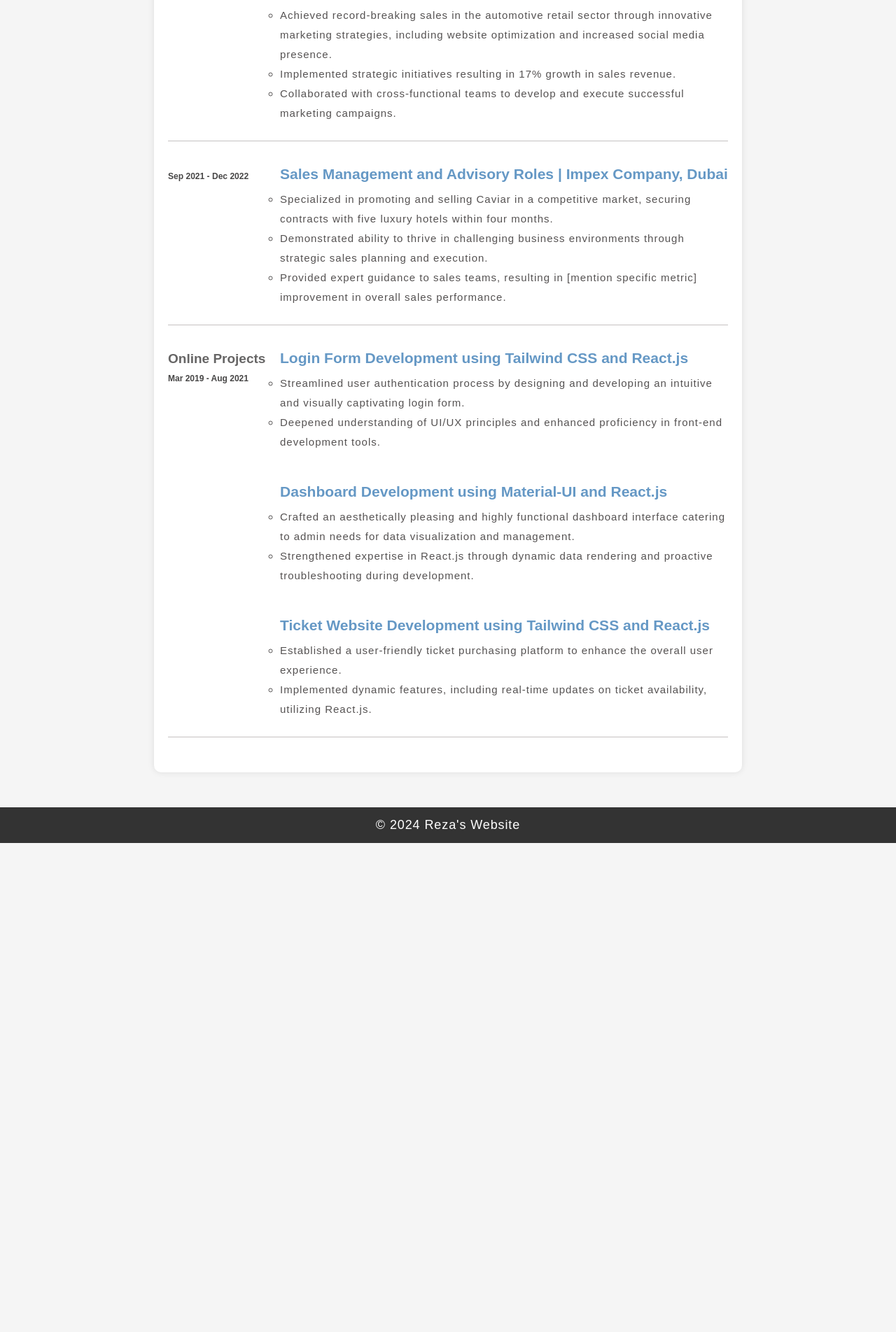
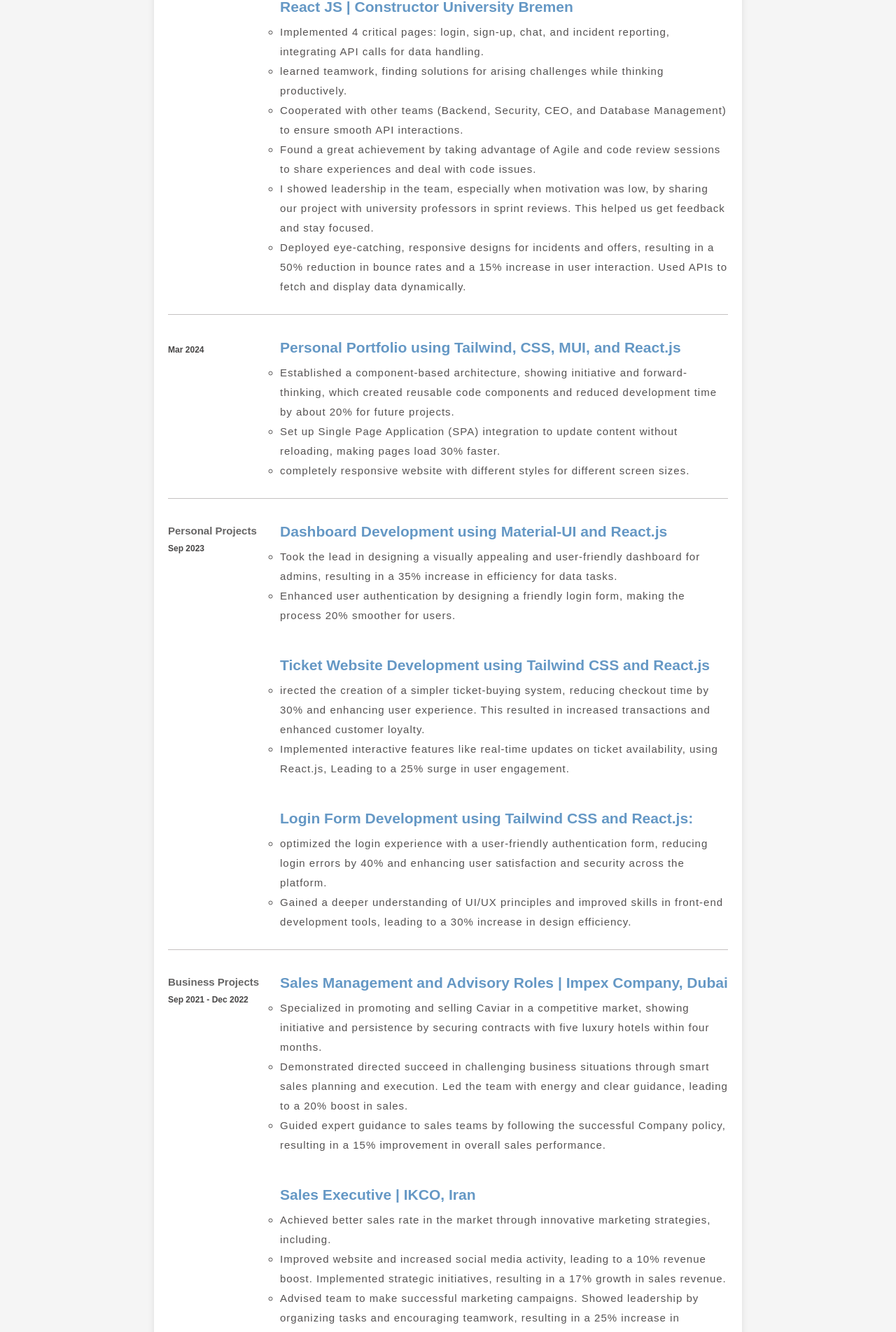
Before and after one commit to Reza-Tjd/my-portfolio-cm, a React (Vite) app: page /experience in a window 1280 px wide. Shown: the part 385-2289 px from the top of the page at 70% size. Before the commit the page ends 1590 px from the top, so only its background shows below. Built offline with nearby package versions, Linux system fonts and the light colour scheme.

Commit message:
update: info

```diff
--- a/src/Components/Body/Responsive.css
+++ b/src/Components/Body/Responsive.css
@@ -4,13 +4,13 @@
   }
   #about-me,
   #skills {
-    /* border-top: 1px solid #d9d9d9; */
+
     padding-top: 10px;
     /* padding-bottom: 60px; */
   }
 
   .about-title {
-    border-top: 1px rgb(160, 159, 159) solid;
+
     padding-top: 30px;
   }
 
@@ -20,10 +20,16 @@
   .arrowUp{
     right: 3px;
   }
+  .technologyTitle{
+    margin-top: 80px;
+  }
 
-  .skill-title {
-    border-top: 1px solid rgb(176, 174, 174);
+  .skill-title{
+    border-bottom: 1px solid #a0a0a0;
+    border-top: 1px solid #a0a0a0;
+
   }
+
 
   h5,
   body {
@@ -160,11 +166,17 @@
     height: auto;
   }
 
-  @media (max-width: 768px) {
-    .mobile-nav {
-      display: block;
+
+
+  /* @media (max-width: 600px) {
+    .skill-title{
+      border-bottom: 1px solid #a0a0a0;
+      border-top: 1px solid #a0a0a0;
+
+
     }
-  }
+
+  } */
 
   .technologyTitle {
     padding-top: 220px;
@@ -194,6 +206,29 @@
   }
 }
 
+@media (max-width: 768px) {
+  .mobile-nav {
+    display: block;
+  }
+
+  .skill-title{
+    border-bottom: 1px solid #a0a0a0;
+    border-top: 1px solid #a0a0a0;
+
+
+  }
+}
+
+@media (max-width: 500px) {
+  .skill-title{
+    border-bottom: 1px solid #a0a0a0;
+    border-top: 1px solid #a0a0a0;
+
+
+  }
+
+}
+
 /* Large devices (desktops, less than 1200px) */
 @media (max-width: 1199.98px) {
 }
--- a/src/Pages/experience/Experience.css
+++ b/src/Pages/experience/Experience.css
@@ -49,6 +49,7 @@ main {
 }
 .last-title{
   padding-top: 22px;
+
 }
 
 .datail {
--- a/src/Pages/experience/Experience.jsx
+++ b/src/Pages/experience/Experience.jsx
@@ -6,91 +6,94 @@ export default function Experience() {
   return (
     <div>
       <main className="main">
-        <header className="header2" >
+        <header className="header2">
           <h1 className="h1Name">My Experiences</h1>
         </header>
         <holder>
           <section className="about">
             <div className="workDetail">
-              <h6>Mar 2019 - Aug 2021</h6>
+              <h6>Apr 2024 </h6>
               <div className="datail">
-                <h3>Sales Executive | IKCO, Iran</h3>
+                <h3>
+                  Neighboarhood Connect Application using Tailwind, Css and
+                  React JS | Constructor University Bremen
+                </h3>
                 <ul className="content">
                   <li>
-                    Achieved record-breaking sales in the automotive retail
-                    sector through innovative marketing strategies, including
-                    website optimization and increased social media presence.
+                    Implemented 4 critical pages: login, sign-up, chat, and
+                    incident reporting, integrating API calls for data handling.
                   </li>
                   <li>
-                    Implemented strategic initiatives resulting in 17% growth in
-                    sales revenue.
+                    learned teamwork, finding solutions for arising challenges
+                    while thinking productively.
                   </li>
                   <li>
-                    Collaborated with cross-functional teams to develop and
-                    execute successful marketing campaigns.
+                    Cooperated with other teams (Backend, Security, CEO, and
+                    Database Management) to ensure smooth API interactions.
+                  </li>
+                  <li>
+                    Found a great achievement by taking advantage of Agile and
+                    code review sessions to share experiences and deal with code
+                    issues.
+                  </li>
+                  <li>
+                    I showed leadership in the team, especially when motivation
+                    was low, by sharing our project with university professors
+                    in sprint reviews. This helped us get feedback and stay
+                    focused.
+                  </li>
+                  <li>
+                    Deployed eye-catching, responsive designs for incidents and
+                    offers, resulting in a 50% reduction in bounce rates and a
+                    15% increase in user interaction. Used APIs to fetch and
+                    display data dynamically.
                   </li>
                 </ul>
               </div>
             </div>
             <div className="workDetail">
-              <h6>Sep 2021 - Dec 2022</h6>
+              <h6>Mar 2024 </h6>
               <div className="datail">
                 <h3>
-                  Sales Management and Advisory Roles | Impex Company, Dubai
+                  Personal Portfolio using Tailwind, CSS, MUI, and React.js
                 </h3>
                 <ul className="content">
                   <li>
-                    Specialized in promoting and selling Caviar in a competitive
-                    market, securing contracts with five luxury hotels within
-                    four months.
+                    Established a component-based architecture, showing
+                    initiative and forward-thinking, which created reusable code
+                    components and reduced development time by about 20% for
+                    future projects.
                   </li>
                   <li>
-                    Demonstrated ability to thrive in challenging business
-                    environments through strategic sales planning and execution.
+                    Set up Single Page Application (SPA) integration to update
+                    content without reloading, making pages load 30% faster.
                   </li>
                   <li>
-                    Provided expert guidance to sales teams, resulting in
-                    [mention specific metric] improvement in overall sales
-                    performance.
+                    completely responsive website with different styles for
+                    different screen sizes.
                   </li>
                 </ul>
               </div>
             </div>
             <div className="workDetail">
               <div className="detail2">
-                <h5 className="last-title">Online Projects</h5>
-                <h7>Mar 2019 - Aug 2021</h7>
+                <h5 className="last-title" style={{fontSize:'15px'}} >Personal Projects</h5>
+                <h7>Sep 2023 </h7>
               </div>
               <div className="detail3">
                 <div className="datail">
                   <h3 className="online-title">
-                    Login Form Development using Tailwind CSS and React.js
+                    Dashboard Development using Material-UI and React.js
                   </h3>
                   <ul className="content online-content">
                     <li>
-                      Streamlined user authentication process by designing and
-                      developing an intuitive and visually captivating login
-                      form.
+                      Took the lead in designing a visually appealing and
+                      user-friendly dashboard for admins, resulting in a 35%
+                      increase in efficiency for data tasks.
                     </li>
                     <li>
-                      Deepened understanding of UI/UX principles and enhanced
-                      proficiency in front-end development tools.
-                    </li>
-                  </ul>
-                </div>
-
-                <div className="datail">
-                  <h3>Dashboard Development using Material-UI and React.js</h3>
-                  <ul className="content">
-                    <li>
-                      Crafted an aesthetically pleasing and highly functional
-                      dashboard interface catering to admin needs for data
-                      visualization and management.
-                    </li>
-                    <li>
-                      Strengthened expertise in React.js through dynamic data
-                      rendering and proactive troubleshooting during
-                      development.
+                      Enhanced user authentication by designing a friendly login
+                      form, making the process 20% smoother for users.
                     </li>
                   </ul>
                 </div>
@@ -101,12 +104,86 @@ export default function Experience() {
                   </h3>
                   <ul className="content">
                     <li>
-                      Established a user-friendly ticket purchasing platform to
-                      enhance the overall user experience.
+                      irected the creation of a simpler ticket-buying system,
+                      reducing checkout time by 30% and enhancing user
+                      experience. This resulted in increased transactions and
+                      enhanced customer loyalty.
                     </li>
                     <li>
-                      Implemented dynamic features, including real-time updates
-                      on ticket availability, utilizing React.js.
+                      Implemented interactive features like real-time updates on
+                      ticket availability, using React.js, Leading to a 25%
+                      surge in user engagement.
+                    </li>
+                  </ul>
+                </div>
+
+                <div className="datail">
+                  <h3>
+                    Login Form Development using Tailwind CSS and React.js:
+                  </h3>
+                  <ul className="content">
+                    <li>
+                      optimized the login experience with a user-friendly
+                      authentication form, reducing login errors by 40% and
+                      enhancing user satisfaction and security across the
+                      platform.
+                    </li>
+                    <li>
+                      Gained a deeper understanding of UI/UX principles and
+                      improved skills in front-end development tools, leading to
+                      a 30% increase in design efficiency.
+                    </li>
+                  </ul>
+                </div>
+              </div>
+            </div>
+            <div className="workDetail">
+              <div className="detail2">
+                <h5 className="last-title" style={{fontSize:'15px'}}>Business Projects</h5>
+                <h7> Sep 2021 - Dec 2022 </h7>
+              </div>
+              <div className="detail3">
+                <div className="datail">
+                  <h3 className="online-title">
+                    Sales Management and Advisory Roles | Impex Company, Dubai
+                  </h3>
+                  <ul className="content online-content">
+                    <li>
+                      Specialized in promoting and selling Caviar in a
+                      competitive market, showing initiative and persistence by
+                      securing contracts with five luxury hotels within four
+                      months.
+                    </li>
+                    <li>
+                      Demonstrated directed succeed in challenging business
+                      situations through smart sales planning and execution. Led
+                      the team with energy and clear guidance, leading to a 20%
+                      boost in sales.
+                    </li>
+                    <li>
+                      Guided expert guidance to sales teams by following the
+                      successful Company policy, resulting in a 15% improvement
+                      in overall sales performance.
+                    </li>
+                  </ul>
+                </div>
+
+                <div className="datail">
+                  <h3>Sales Executive | IKCO, Iran</h3>
+                  <ul className="content">
+                    <li>
+                      Achieved better sales rate in the market through
+                      innovative marketing strategies, including.
+                    </li>
+                    <li>
+                      Improved website and increased social media activity,
+                      leading to a 10% revenue boost. Implemented strategic
+                      initiatives, resulting in a 17% growth in sales revenue.
+                    </li>
+                    <li>
+                      Advised team to make successful marketing campaigns.
+                      Showed leadership by organizing tasks and encouraging
+                      teamwork, resulting in a 25% increase in campaign success.
                     </li>
                   </ul>
                 </div>
```
Also changed, not shown: src/Pages/education/Education.jsx (+13 -6 lines).
